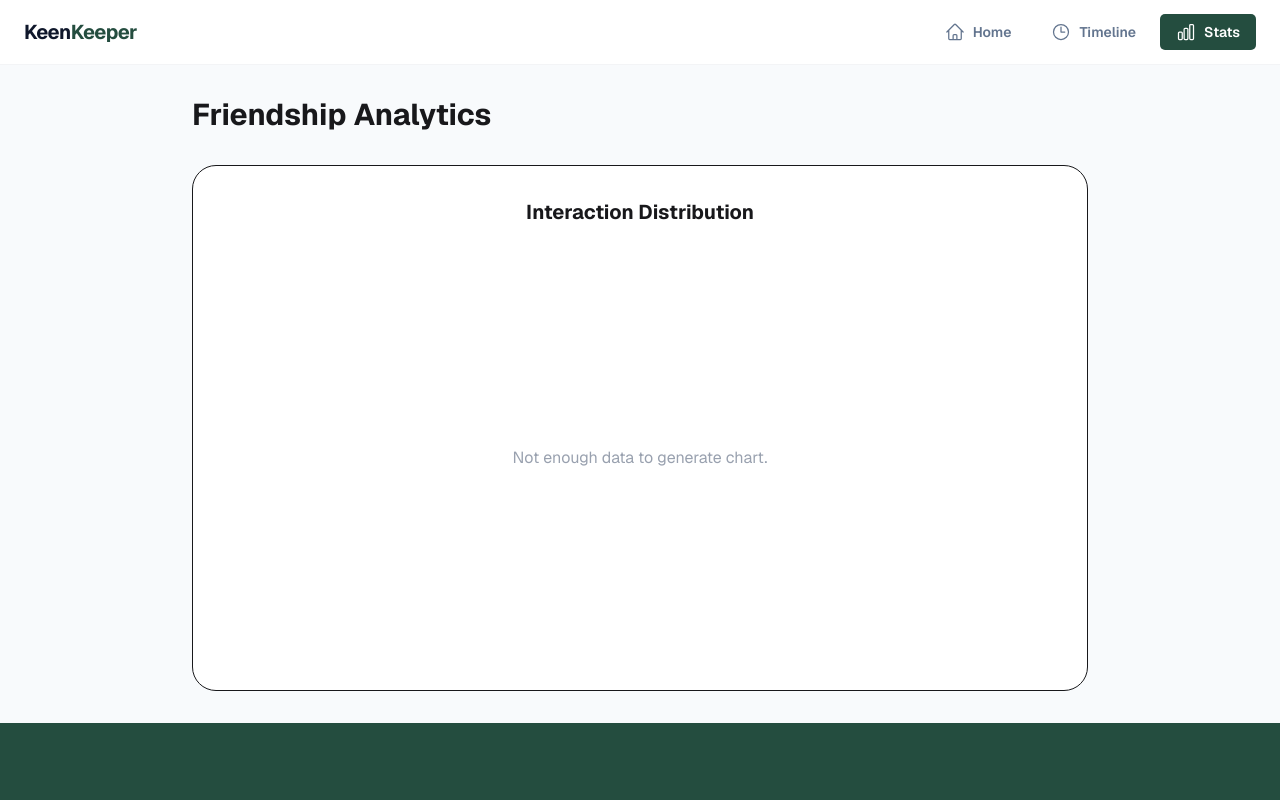
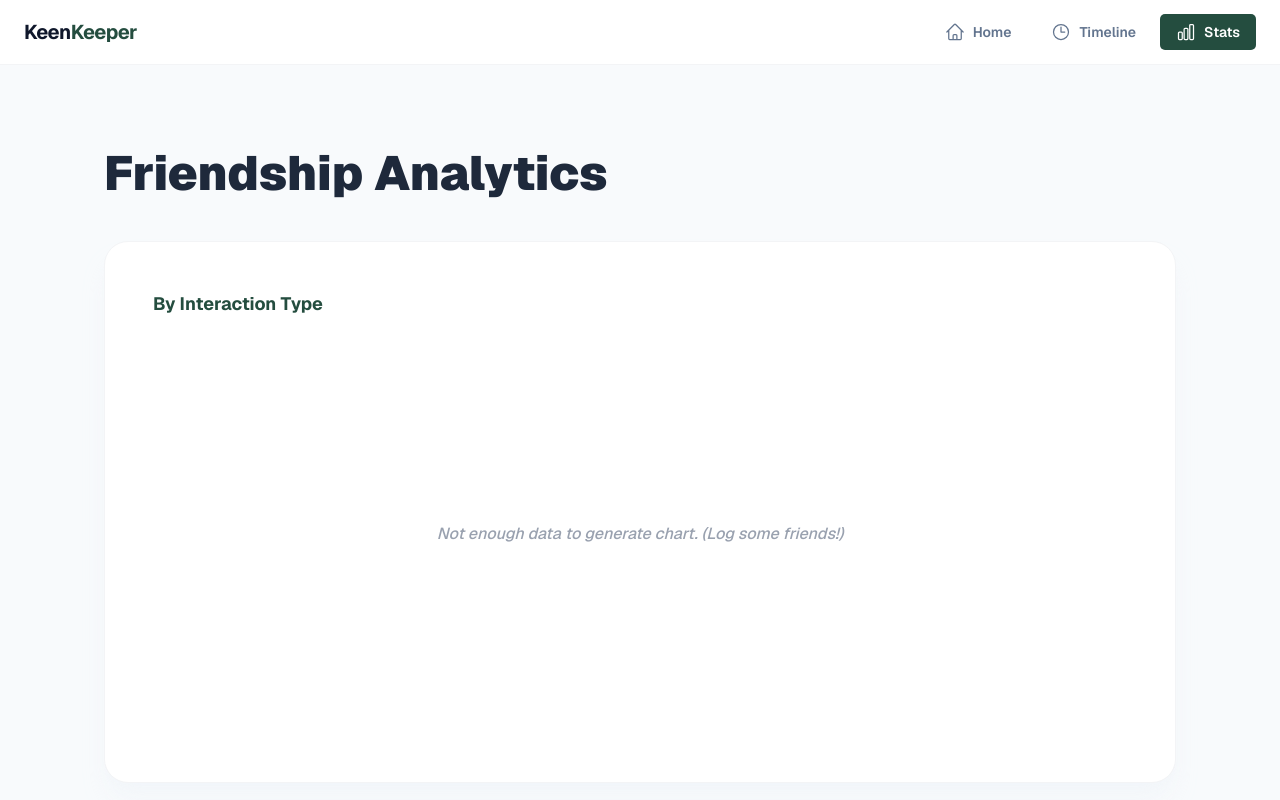
Before and after one commit to Anamulhaque01/PH-Assignment-07, a React (Vite) app: page /stats in a window 1280 px wide. Shown: the top 800 px of the page. Built offline with nearby package versions, Linux system fonts and the light colour scheme.

Commit message:
Stats Section Added

```diff
--- a/src/pages/Stats.jsx
+++ b/src/pages/Stats.jsx
@@ -5,7 +5,8 @@ const Stats = () => {
   const [data, setData] = useState([]);
 
   useEffect(() => {
-    const entries = JSON.parse(localStorage.getItem("timeline") || "[]");
+    const entries = window.myGlobalTimeline || [];
+
     const counts = entries.reduce((acc, curr) => {
       acc[curr.type] = (acc[curr.type] || 0) + 1;
       return acc;
@@ -19,14 +20,23 @@ const Stats = () => {
     setData(chartData);
   }, []);
 
-  const COLORS = ["#2563eb", "#16a34a", "#9333ea"];
+
+  const COLORS = ["#8B5CF6", "#1E3A2F", "#34A853"];
 
   return (
-    <div className="max-w-4xl mx-auto">
-      <h1 className="text-3xl font-bold mb-8">Friendship Analytics</h1>
 
-      <div className="bg-white p-8 rounded-3xl border">
-        <h3 className="text-xl font-bold mb-8 text-center">Interaction Distribution</h3>
+    <div className="max-w-6xl mx-auto p-10 bg-[#F8FAFC]">
+
+
+      <div className="mb-8">
+        <h1 className="text-[48px] font-black text-[#1E293B]">Friendship Analytics</h1>
+      </div>
+
+
+      <div className="bg-white p-12 rounded-3xl border border-gray-100 shadow-xl shadow-slate-100/70 min-h-[500px]">
+
+        <h3 className="text-[#244D3F] text-lg font-bold mb-4">By Interaction Type</h3>
+
         <div className="h-[400px] w-full">
           {data.length > 0 ? (
             <ResponsiveContainer width="100%" height="100%">
@@ -35,22 +45,38 @@ const Stats = () => {
                   data={data}
                   cx="50%"
                   cy="50%"
-                  innerRadius={80}
+                  innerRadius={100}
                   outerRadius={140}
-                  paddingAngle={5}
+                  paddingAngle={8}
                   dataKey="value"
+                  stroke="none"
+
+
+                  activeShape={false}
                 >
                   {data.map((entry, index) => (
-                    <Cell key={`cell-${index}`} fill={COLORS[index % COLORS.length]} />
+                    <Cell
+                      key={`cell-${index}`}
+                      fill={COLORS[index % COLORS.length]}
+
+
+                      className="focus:outline-none"
+                    />
                   ))}
                 </Pie>
                 <Tooltip />
-                <Legend verticalAlign="bottom" height={36}/>
+                <Legend
+                  verticalAlign="bottom"
+                  align="center"
+                  iconType="circle"
+                  iconSize={8}
+                  wrapperStyle={{ paddingTop: "40px", color: "#64748B" }}
+                />
               </PieChart>
             </ResponsiveContainer>
           ) : (
-            <div className="flex items-center justify-center h-full text-gray-400">
-              Not enough data to generate chart.
+            <div className="flex items-center justify-center h-full text-gray-400 font-medium italic">
+              Not enough data to generate chart. (Log some friends!)
             </div>
           )}
         </div>
```
